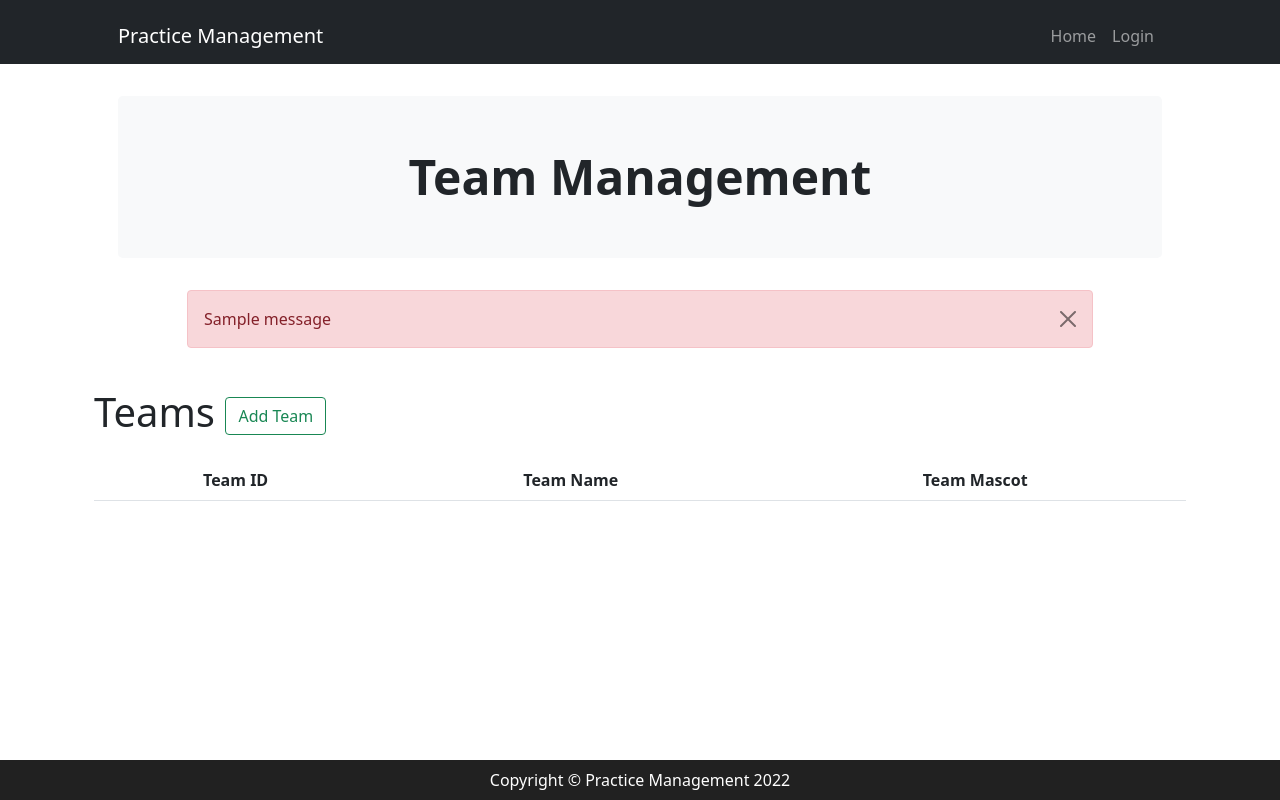
After one commit to M-Studley/flask_baseball, a Flask app: page /teams in a window 1280 px wide. The commit adds this page. Run offline with Flask 3, Linux system fonts and the light colour scheme; one stand-in notice (Sample message) is shown; data that the repository does not hold is empty; some libraries are stand-ins or nearby versions.

Commit message:
Sixteenth push.
UPDATE:
1. base.html
  a. added url_for
2. models.py
  a. assigned Team.id: int = None
3. routes.py
  a. login -> user_login

CREATED:
1. forms.py
  a. TeamForm
2. routes.py
  a. unauthorized function
  b. teams route
  c. team_update route
  d. team_delete route
3. teams.html
  a. Entire page with tables, add, update and delete buttons

DELETED:
NONE

```diff
--- a/app/forms.py
+++ b/app/forms.py
@@ -1,6 +1,6 @@
 from flask_wtf import FlaskForm
 from wtforms import StringField, PasswordField, SubmitField
-from wtforms.validators import DataRequired
+from wtforms.validators import DataRequired, InputRequired
 
 
 # Login Form
@@ -8,3 +8,10 @@ class LoginForm(FlaskForm):
     username = StringField('Username', validators=[DataRequired()])
     password = PasswordField('Password', validators=[DataRequired()])
     submit = SubmitField('Login')
+
+
+# Team Form
+class TeamForm(FlaskForm):
+    team_name = StringField('Team Name', validators=[InputRequired()])
+    team_mascot = StringField('Team Mascot', validators=[InputRequired()])
+    submit = SubmitField('Submit')
--- a/app/models.py
+++ b/app/models.py
@@ -28,9 +28,9 @@ class User(UserMixin):
 # Team Model
 @dataclass
 class Team:
-    id: int
     team_name: str
     team_mascot: str
+    id: int = None
 
 
 # Practice Model
--- a/app/routes.py
+++ b/app/routes.py
@@ -1,8 +1,8 @@
-from flask import render_template, redirect, url_for, flash, session
-from flask_login import LoginManager, login_user, logout_user, login_required, current_user
-from app import app, db
-from app.models import User
-from app.forms import LoginForm
+from flask import render_template, redirect, url_for, flash, session, request
+from flask_login import login_user, logout_user, login_required, current_user
+from app import app, db, login
+from app.models import User, Team
+from app.forms import LoginForm, TeamForm
 
 
 @app.route('/')
@@ -11,7 +11,7 @@ def index():
 
 
 @app.route('/login', methods=['GET', 'POST'])
-def login():
+def user_login():
     if current_user.is_authenticated:
         return redirect(url_for('index'))
 
@@ -27,7 +27,7 @@ def login():
 
         if not user or password != form_password:
             flash('Invalid username or password!')
-            return redirect(url_for('login'))
+            return redirect(url_for('user_login'))
 
         login_user(user)
         session.permanent = True
@@ -39,3 +39,47 @@ def login():
 def logout():
     logout_user()
     return redirect(url_for('index'))
+
+
+@login.unauthorized_handler
+def unauthorized():
+    return redirect(url_for('user_login'))
+
+
+@login_required
+@app.route('/teams', methods=['GET', 'POST'])
+def teams():
+    form = TeamForm()
+    if request.method == 'POST' and form.validate():
+        team_name = request.form.get('team_name')
+        team_mascot = request.form.get('team_mascot')
+        team = Team(team_name=team_name, team_mascot=team_mascot)
+        db.execute('INSERT INTO `team` (`team_name`, `team_mascot`) VALUES (%s, %s)',
+                   (team.team_name, team.team_mascot))
+        return redirect(url_for('teams'))
+
+    all_teams = db.fetchall('SELECT * FROM `team`')
+    return render_template('teams.html', form=form, teams=all_teams)
+
+
+@login_required
+@app.route('/team_update/<team_id>', methods=['GET', 'POST'])
+def team_update(team_id):
+    query = "SELECT * FROM `team` WHERE id = %s"
+    fetched_team = db.fetchone(query, team_id)
+    team = Team(**fetched_team)
+    team.team_name = request.form.get('team_name')
+    team.team_mascot = request.form.get('team_mascot')
+    db.execute('UPDATE `baseball`.`team` SET `team_name` = %s, `team_mascot` = %s WHERE `id`= %s;',
+               (team.team_name, team.team_mascot, team.id))
+    flash(f'{team.team_name} has been successfully updated!')
+    return redirect(url_for('teams'))
+
+
+@login_required
+@app.route('/team_delete/<team_id>', methods=['GET', 'POST'])
+def team_delete(team_id):
+    db.execute('DELETE FROM `baseball`.`team` WHERE id = %s', (team_id,))
+    db.execute('ALTER TABLE `team` AUTO_INCREMENT = %s', (1,))
+    flash('Team has been permanently deleted')
+    return redirect(url_for('teams'))
--- a/app/templates/base.html
+++ b/app/templates/base.html
@@ -27,7 +27,7 @@
             <ul class="navbar-nav ms-auto mb-2 mb-lg-0">
                 {% if current_user.is_anonymous %}
                 <li class="nav-item"><a class="nav-link {% block nav_home_not_log %}{% endblock %}" href="{{ url_for('index') }}">Home</a></li>
-                <li class="nav-item"><a class="nav-link {% block nav_login %}{% endblock %}" href="{{ url_for('login') }}">Login</a></li>
+                <li class="nav-item"><a class="nav-link {% block nav_login %}{% endblock %}" href="{{ url_for('user_login') }}">Login</a></li>
                 {% else %}
                 <li class="nav-item"><a class="nav-link {% block nav_home %}{% endblock %}" href="{{ url_for('index') }}">Home</a></li>
                 <div class="nav-item dropdown">
@@ -35,7 +35,7 @@
                     Schedule
                     </a>
                     <div class="dropdown-menu " aria-labelledby="dropdownMenuLink">
-                        <a class="dropdown-item" href="#">Teams</a>
+                        <a class="dropdown-item" href="{{ url_for('teams') }}">Teams</a>
                         <a class="dropdown-item" href="#">Practice</a>
 
                         <div class="dropdown-divider"></div>
--- /dev/null
+++ b/app/templates/teams.html
@@ -0,0 +1,139 @@
+{% extends "base.html" %}
+
+{% block head %}
+
+{% endblock %}
+
+{% block body %}
+
+<!-- Header-->
+<header class="py-4">
+  <div class="container px-lg-5">
+    <div class="p-4 p-lg-1 bg-light rounded-3 text-center">
+      <div class="m-4 m-lg-5">
+        <h1 class="display-5 fw-bold">Team Management</h1>
+      </div>
+    </div>
+  </div>
+</header>
+<!-- About section-->
+<section id="about">
+  <div class="container px-4">
+    <div class="row gx-4 justify-content-center">
+      <div class="col-lg-10">
+        {% with messages = get_flashed_messages() %}
+        {% if messages %}
+        {% for message in messages %}
+        <div class="alert alert-danger alert-dismissible fade show" role="alert">
+          {{ message }}
+          <button type="button" class="btn-close" data-bs-dismiss="alert" aria-label="Close"></button>
+        </div>
+        {% endfor %}
+        {% endif %}
+        {% endwith %}
+        <br>
+      </div>
+
+      <h1 align="left">Teams
+      <button type="button" class="btn btn-outline-success btn-block" data-bs-toggle="modal" data-bs-target="#add_team">Add Team</button>
+      </h1>
+      <br>
+      <br>
+      <br>
+      <div class="modal fade" id="add_team" aria-labelledby="add_typeLabel" aria-hidden="true">
+        <div class="modal-dialog">
+          <div class="modal-content">
+            <div class="modal-header">
+              <h5 class="modal-title" id="add_modalLabel">Add Team</h5>
+              <button type="button" class="btn-close" data-bs-dismiss="modal" aria-label="Close"></button>
+            </div>
+            <form action="{{ url_for('teams') }}" method="POST" novalidate>
+              <div class="modal-body">
+                {{ form.hidden_tag() }}
+                <p>
+                  {{ form.team_name.label }}:<br>
+                  {{ form.team_name }}
+                </p>
+                <p>
+                  {{ form.team_mascot.label }}:<br>
+                  {{ form.team_mascot }}
+                </p>
+              </div>
+              <div class="modal-footer">
+                <input type="submit" class="btn btn-success" value="Submit">
+                <button type="button" class="btn btn-secondary" data-bs-dismiss="modal">Cancel</button>
+              </div>
+            </form>
+          </div>
+        </div>
+      </div>
+    </div>
+
+      <table class="table">
+        <thead align="center">
+          <th scope="col">Team ID</th>
+          <th scope="col">Team Name</th>
+          <th scope="col">Team Mascot</th>
+        </thead>
+        {% for team in teams %}
+        <tr>
+          <td align="center">{{ team.id }}</td>
+          <td align="center">{{ team.team_name }}</td>
+          <td align="center">{{ team.team_mascot }}</td>
+          <td align="center">
+            <button type="button" class="btn btn-outline-dark btn-sm btn-block" data-bs-toggle="modal" data-bs-target="#update_modal{{ team.id }}">Update</button>
+            <div class="modal fade" id="update_modal{{team.id}}" aria-labelledby="update_modalLabel" aria-hidden="true">
+              <div class="modal-dialog">
+                <div class="modal-content">
+                  <div class="modal-header">
+                    <h5 class="modal-title" id="update_modalLabel">Update Team</h5>
+                    <button type="button" class="btn-close" data-bs-dismiss="modal" aria-label="Close"></button>
+                  </div>
+                  <form action="{{ url_for('team_update', team_id=team.id) }}" method="POST" novalidate>
+                    <div class="modal-body">
+                      <p>
+                        <label for="team_name">Team Name:</label><br>
+                        <input type="text" id="team_name" name="team_name" value="{{ team.team_name }}">
+                      </p>
+                      <p>
+                        <label for="team_mascot">Team Mascot:</label><br>
+                        <input type="text" id="team_mascot" name="team_mascot" value="{{ team.team_mascot }}">
+                      </p>
+                    </div>
+                    <div class="modal-footer">
+                      <input type="submit" class="btn btn-success" value="Submit">
+                      <button type="button" class="btn btn-secondary" data-bs-dismiss="modal">Cancel</button>
+                    </div>
+                  </form>
+                </div>
+              </div>
+            </div>
+            <button type="button" class="btn btn-outline-danger btn-sm btn-block" data-bs-toggle="modal" data-bs-target="#delete_modal{{ team.id }}">Delete</button>
+            <div class="modal fade" id="delete_modal{{team.id}}" aria-labelledby="delete_modalLabel" aria-hidden="true">
+              <div class="modal-dialog">
+                <div class="modal-content">
+                  <div class="modal-header">
+                    <h5 class="modal-title" id="delete_modalLabel">Delete Team</h5>
+                    <button type="button" class="btn-close" data-bs-dismiss="modal" aria-label="Close"></button>
+                  </div>
+                  <div class="modal-body">
+                    <p>Are you sure you want to delete {{ team.team_name }}? This can't be undone.
+                  </div>
+                  <div class="modal-footer">
+                    <button type="button" class="btn btn-secondary" data-bs-dismiss="modal">Cancel</button>
+                    <form action="{{url_for('team_delete', team_id=team.id)}}" method="POST">
+                      <input type="submit" class="btn btn-primary" value="Delete">
+                    </form>
+                  </div>
+                </div>
+              </div>
+            </div>
+          </td>
+        </tr>
+        {% endfor %}
+      </table>
+
+    </div>
+</section>
+
+{% endblock %}
```
